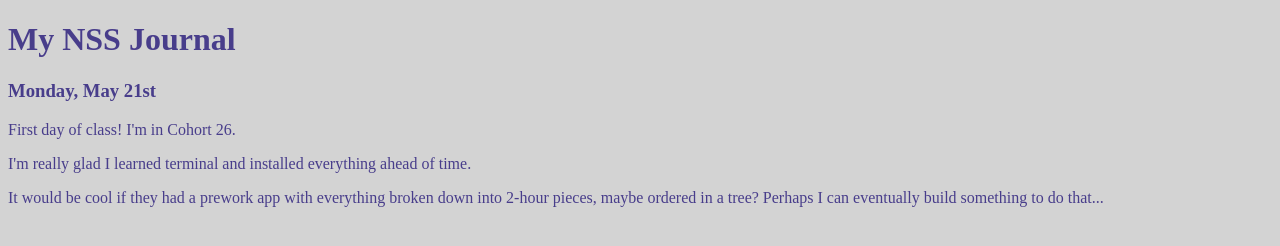
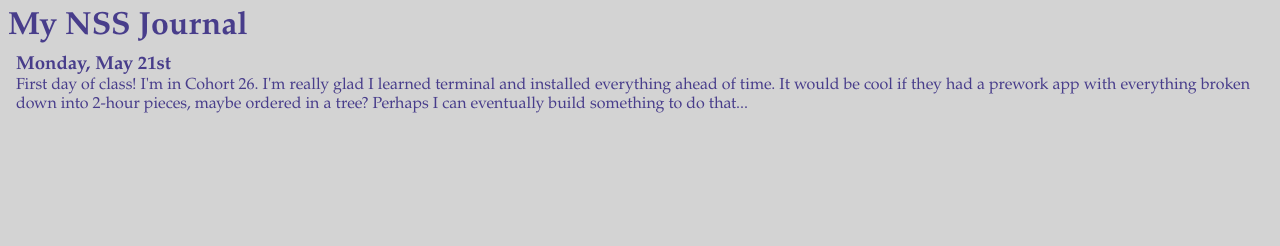
Before and after one commit to elliot-huck/my-journal, a plain HTML site: page index.html in a window 1280 px wide. Drawn offline with Linux system fonts and the light colour scheme.

Commit message:
Changed stylings & tidied up HTML

```diff
--- a/index.html
+++ b/index.html
@@ -9,15 +9,14 @@
 </head>
 <body>
 	<h1>My NSS Journal</h1>
+	<article>
 		<h3>Monday, May 21st</h3>
-    <p>First day of class! I'm in Cohort 26.</p>
-    <p>I'm really glad I learned terminal and installed everything
-        ahead of time.
-    </p>
-    <p>It would be cool if they had a prework app with everything broken
+		<p>First day of class! I'm in Cohort 26. I'm really glad I learned terminal
+			and installed everything ahead of time. It would be cool if they had a prework app with everything broken
 			down into 2-hour pieces, maybe ordered in a tree? Perhaps I can
 			eventually build something to do that...
 		</p>
+	</article>
 
 	<script src="main.js"></script>
 </body>
--- a/main.css
+++ b/main.css
@@ -1,4 +1,16 @@
+* {
+	margin: 0;
+	padding: 0;
+	box-sizing: border-box;
+}
+
 body {
-    background-color: lightgrey;
-    color: darkslateblue
+	background-color: lightgrey;
+	color: darkslateblue;
+	font-family: Garamond,serif;
+	padding: .5em;
 }
+
+article {
+	padding: .5em;
+}
```
Lines whose indentation alone changed are shown as unchanged.
